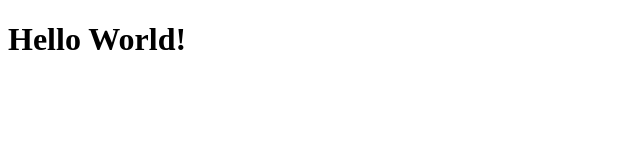
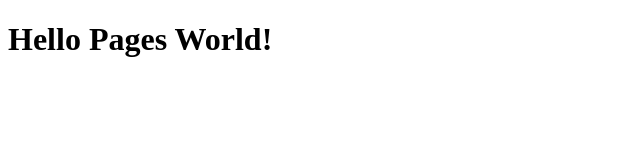
Before and after one commit to abechter/hello-world, a plain HTML site: page index.html in a window 1280 px wide. Shown: the whole page, without its empty margins (0-640 px from the left). Drawn offline with Linux system fonts and the light colour scheme.

Commit message:
Text Update

```diff
--- a/index.html
+++ b/index.html
@@ -1,7 +1,7 @@
 <!doctype html>
 <html lang="en">
     <head>
-        <title>Hello Pages World</title>
+        <title>Title</title>
     </head>
     <body>
         <h1>Test</h1>
--- a/scripts/main.js
+++ b/scripts/main.js
@@ -1,2 +1,2 @@
 const myHeading = document.querySelector("h1");
-myHeading.textContent = "Hello World!";
+myHeading.textContent = "Hello Pages World!";
```
